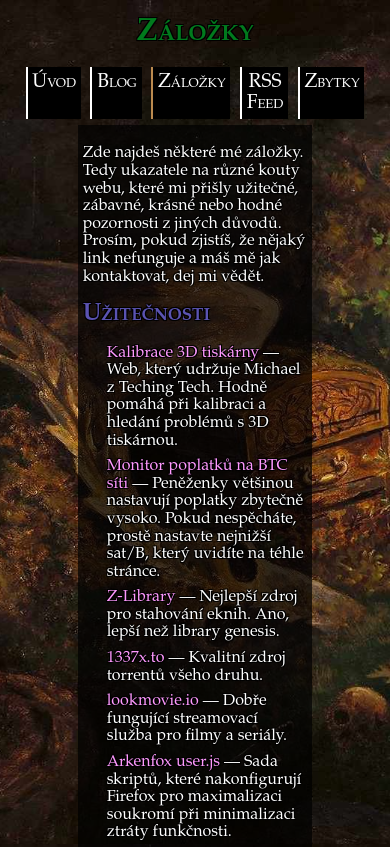
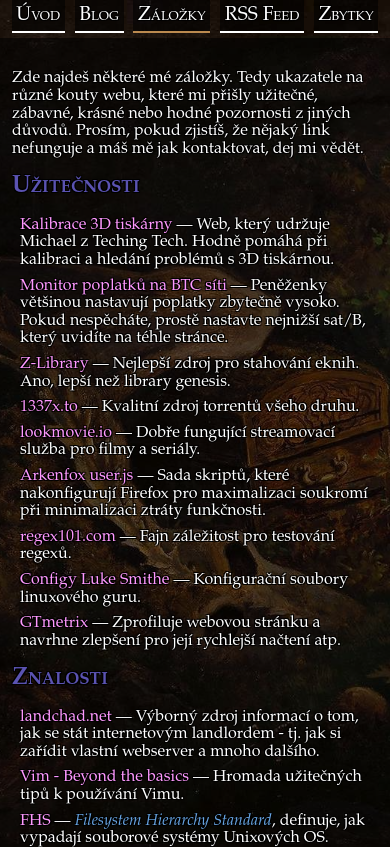
Before and after one commit to Dook97/Dook97.github.io, a plain HTML site: page html/bookmarks.html in a window 390 px wide. Shown: the top 847 px of the page. Drawn offline with Linux system fonts and the light colour scheme; a web font is replaced by a local one.

Commit message:
styling/performance improvements

```diff
--- a/html/bookmarks.html
+++ b/html/bookmarks.html
@@ -1,7 +1,7 @@
 <!DOCTYPE html>
 <html>
 <head>
-	<meta charset="utf-8" />
+	<meta name="viewport" content="width=device-width, initial-scale=1" charset="utf-8">
 	<title>Jan Doskočil - Záložky</title>
 	<link rel="stylesheet" href="/style.css">
 	<style>
@@ -69,6 +69,10 @@
 				<p><a href="https://github.com/LukeSmithxyz/voidrice">
 				Configy Luke Smithe</a> — Konfigurační soubory
 				linuxového guru.</p>
+
+				<p><a href="https://gtmetrix.com/">GTmetrix</a>
+				— Zprofiluje webovou stránku a navrhne zlepšení
+				pro její rychlejší načtení atp.</p>
 			</section>
 
 			<header>
--- a/style.css
+++ b/style.css
@@ -1,6 +1,7 @@
 @font-face {
 	font-family: "Cardo";
 	src: url("fonts/Cardo104s.ttf");
+	font-display: swap;
 }
 
 body {
@@ -9,23 +10,74 @@
 	background-repeat: no-repeat;
 	background-attachment: fixed;
 	background-size: cover;
-	background-position: left center;
+	background-position: center center;
 
 	line-height: 1.1;
 	font-family: Cardo, P052, serif;
 	text-shadow: -1px 1px 0 #000, 1px 1px 0 #000, 1px -1px 0 #000, -1px -1px 0 #000;
 	color: #FFF;
 
+	margin-top: 0;
+	margin-bottom: 0;
+	margin-left: auto;
+	margin-right: auto;
+	padding: 0;
+
+	max-width: 70vw;
+}
+
+#wrapper {
+	margin-top: 0;
+	margin-bottom: 8em;
+}
+
+#menubar {
+	display: flex;
+	justify-content: center;
 	margin: 0;
 	padding: 0;
 }
 
-#wrapper {
-	max-width: 90vw;
-	margin-left: 20%;
-	margin-right: 20%;
-	margin-top: 0;
-	margin-bottom: 8em;
+#menubar > div {
+	background-color: #000;
+	border-left: #FFF solid 2px;
+	margin-left:   0.25em;
+	margin-right:  0.25em;
+	margin-bottom: 0.3em;
+	font-variant: small-caps;
+}
+
+.nav-wrapper {
+	padding: 0.25em;
+	text-align: center;
+}
+
+#active, #menubar div:hover {
+	border-color: #BB8A4F !important;
+}
+
+main {
+	background-color: rgba(0, 0, 0, 0.60);
+	padding: 2em;
+}
+
+nav {
+	font-size: larger;
+	text-align: center;
+}
+
+nav a {
+	text-decoration: none !important;
+	color: inherit;
+}
+
+article > section {
+	padding-left: 1.5em;
+}
+
+article > header {
+	margin-bottom: 1em;
+	margin-top: 1em;
 }
 
 h1 {
@@ -61,50 +113,51 @@
 	text-decoration: underline;
 }
 
-article > section {
-	padding-left: 1.5em;
+i {
+	color: #68A6E5;
 }
 
-article > header {
-	margin-bottom: 1em;
-	margin-top: 1em;
+em {
+	color: #68A6E5;
+	font-style: normal;
 }
 
-#menubar {
-	display: flex;
-	justify-content: center;
-	margin: 0;
-	padding: 0;
+q {
+	color: #FCE945;
+	font-style: italic;
 }
 
-nav {
-	font-size: larger;
-	text-align: center;
+q:before {
+	content: "„";
 }
 
-nav a {
-	text-decoration: none !important;
-	color: inherit;
+q:after {
+	content: "”";
+}
+
+@media only screen and (max-width: 600px) {
+	body {
+		max-width: 100%;
 	}
 
 	#menubar > div {
-	background: #000;
-	border-left: #FFF solid 2px;
-	margin-left:   0.25em;
-	margin-right:  0.25em;
-	margin-bottom: 0.3em;
-	font-variant: small-caps;
+		background-color: rgba(0, 0, 0, 0.60) !important;
+		border-left: none;
+		border-bottom: 2px solid #FFF;
 	}
 
-.nav-wrapper {
-	padding: 0.25em;
+	h1 {
+		display: none;
 	}
 
 	main {
-	background-color: rgba(0, 0, 0, 0.70);
-	padding: 2%;
+		padding-left: 0.75em;
+		padding-right: 0.75em;
+		padding-top: 1em;
+		padding-bottom: 2em;
 	}
 
-#active, #menubar div:hover {
-	border-color: #BB8A4F !important;
+	article > section {
+		padding-left: 0.5em;
 	}
+}
```
Also changed, not shown: html/blog.html (+1 -1 lines), html/misc.html (+1 -1 lines), index.html (+1 -1 lines), img/far-away.jpg (deleted). Lines whose indentation alone changed are shown as unchanged.
